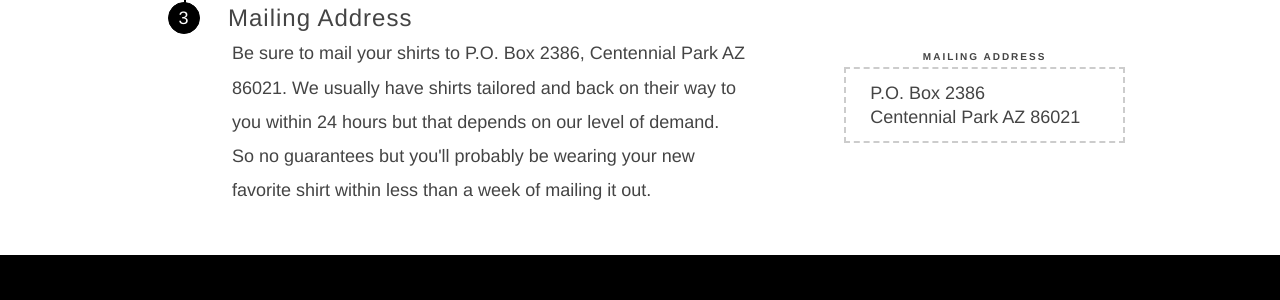
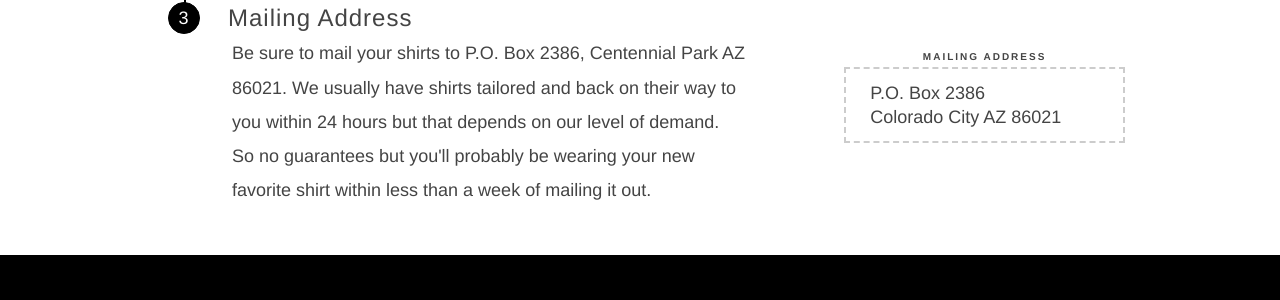
Before and after one commit to kevaleb/customcutshirts.com, a Jekyll site: the page built from thankyou/index.html, in a window 1280 px wide. Shown: the part 758-1058 px from the top of the page. Built offline with Jekyll 4.4.1, drawn with Linux system fonts in a browser that asks for light colours; nearby versions of some CDN libraries; Markdown is read by kramdown in place of the engine named in the settings; comment, search, counter and statistics services are not loaded.

Commit message:
changed mailing address to colorado city

```diff
--- a/thankyou/index.html
+++ b/thankyou/index.html
@@ -31,7 +31,7 @@ description: Your about to get more compliments than you can handle
 				<p>Be sure to mail your shirts to P.O. Box 2386, Centennial Park AZ 86021. We usually have shirts tailored and back on their way to you within 24 hours but that depends on our level of demand. So no guarantees but you'll probably be wearing your new favorite shirt within less than a week of mailing it out.</p>
 			</hgroup>
 			<section class="mailing-address">
-				<p>P.O. Box 2386<br /> Centennial Park AZ 86021</p>
+				<p>P.O. Box 2386<br /> Colorado City AZ 86021</p>
 			</section>
 		</li>
 	</ul>
```
